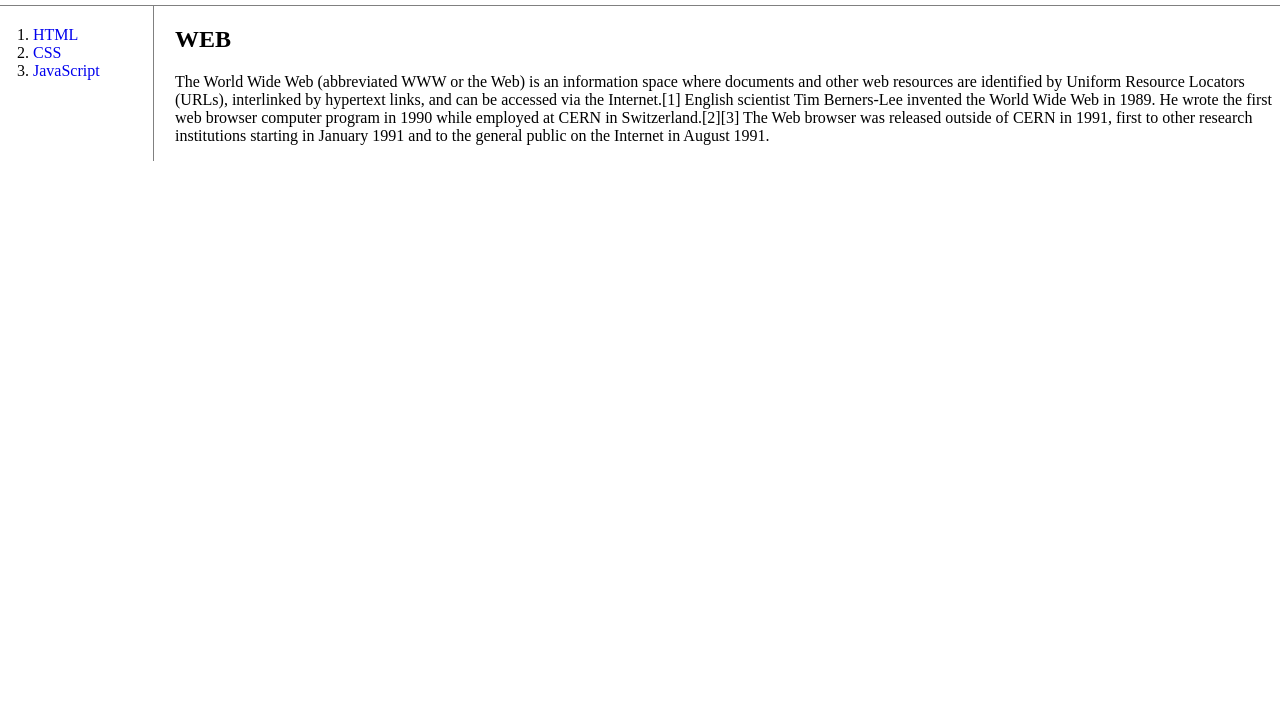
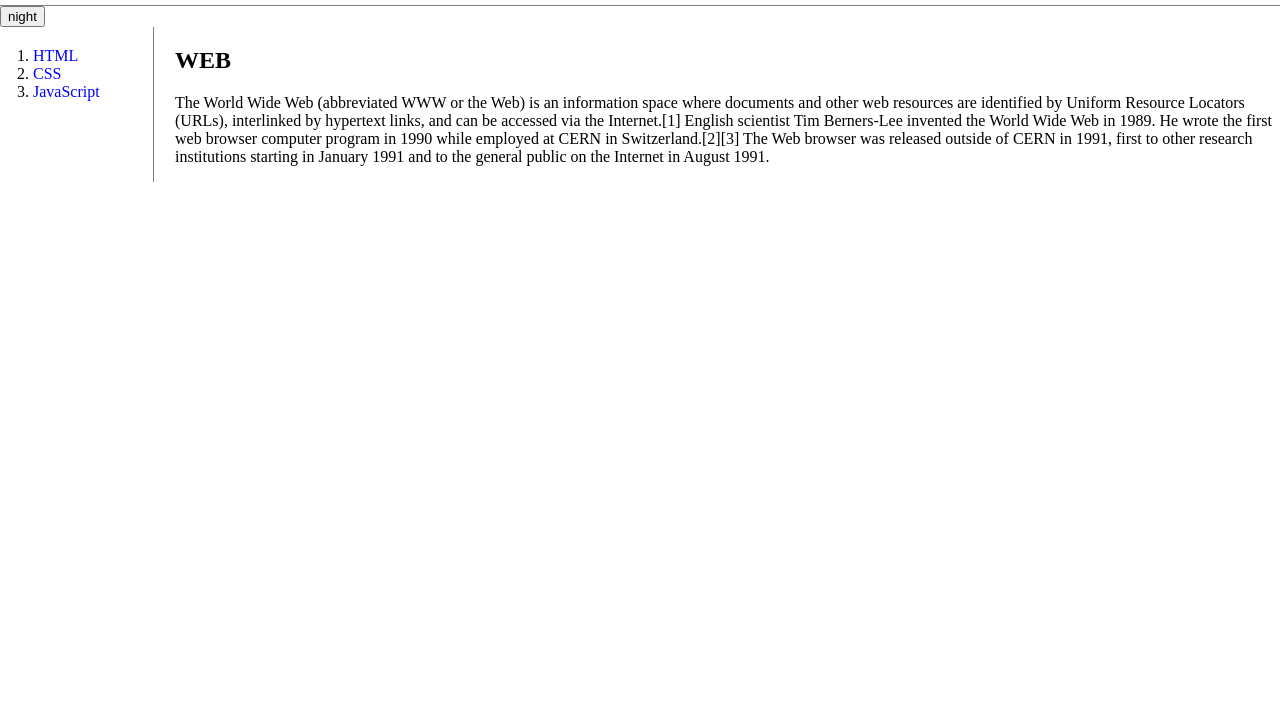
Before and after one commit to hoyj/webn, a plain HTML site: page web2_javascript/index.html in a window 1280 px wide. Shown: the part 87-800 px from the top of the page. Drawn offline with Linux system fonts and the light colour scheme.

Commit message:
[JS] End of web2-javascript

```diff
--- /dev/null
+++ b/web2_javascript/colors.js
@@ -0,0 +1,14 @@
+function nightDayHandler(self){
+	var target = document.querySelector('body');
+	target.style.backgroundColor = (self.value === 'night') ? 'black' : 'white';
+	target.style.color = (self.value === 'night') ? 'white' : 'black';
+
+	var alist = document.querySelectorAll('a');
+	var i = 0;
+	var color = (self.value === 'night') ? 'powderblue':'blue';
+	while(i < alist.length){
+		alist[i].style.color = color;
+		i += 1;
+	}
+	self.value = (self.value === 'night') ? 'day' : 'night';
+}
--- a/web2_javascript/index.html
+++ b/web2_javascript/index.html
@@ -4,9 +4,13 @@
 		<title>WEB1 - html</title>
 		<meta charset="utf-8">
 		<link rel="stylesheet" href="style.css">
+		<script src="colors.js"></script>
 	</head>
 	<body>
 		<h1><a href="index.html">WEB</a></h1>
+		<input id="night_day" type="button" value="night" onclick="
+			nightDayHandler(this);
+		">
 		<div id="grid">
 			<ol>
 				<li><a href="1.html">HTML</a></li>
--- a/web2_javascript/style.css
+++ b/web2_javascript/style.css
@@ -2,7 +2,7 @@ body {
 	margin: 0;
 }
 a {
-	/*color:black;*/
+	color:blue;
 	text-decoration: none;
 }
 h1 {
```
Also changed, not shown: web2_javascript/1.html (+4 -0 lines), web2_javascript/2.html (+4 -0 lines), web2_javascript/3.html (+2 -16 lines).
